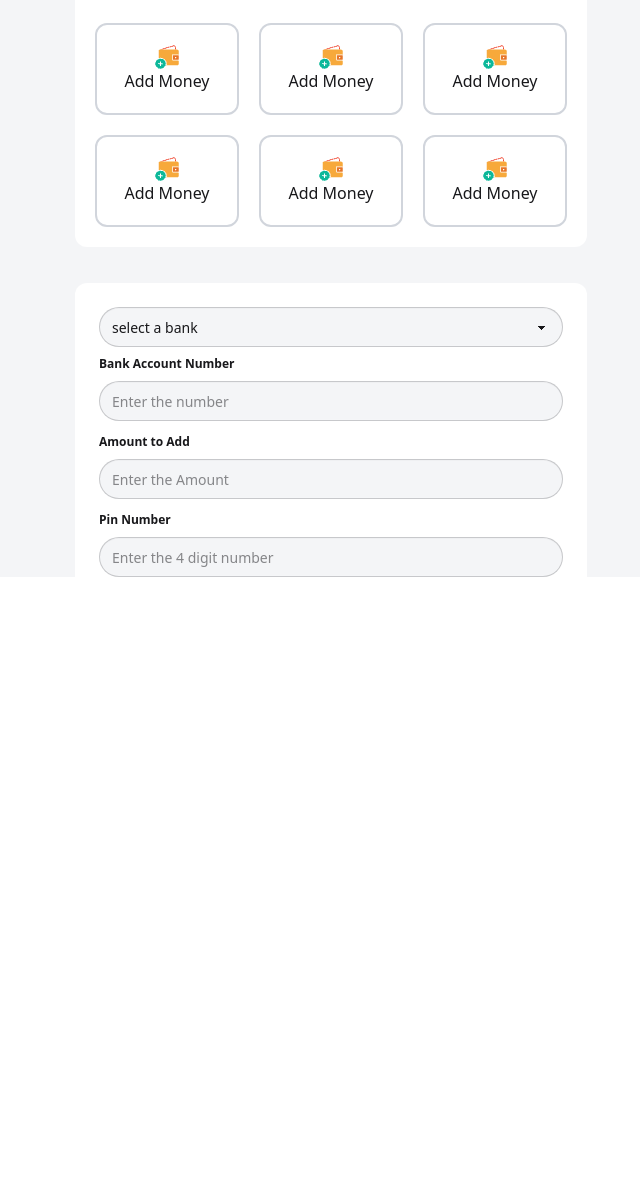
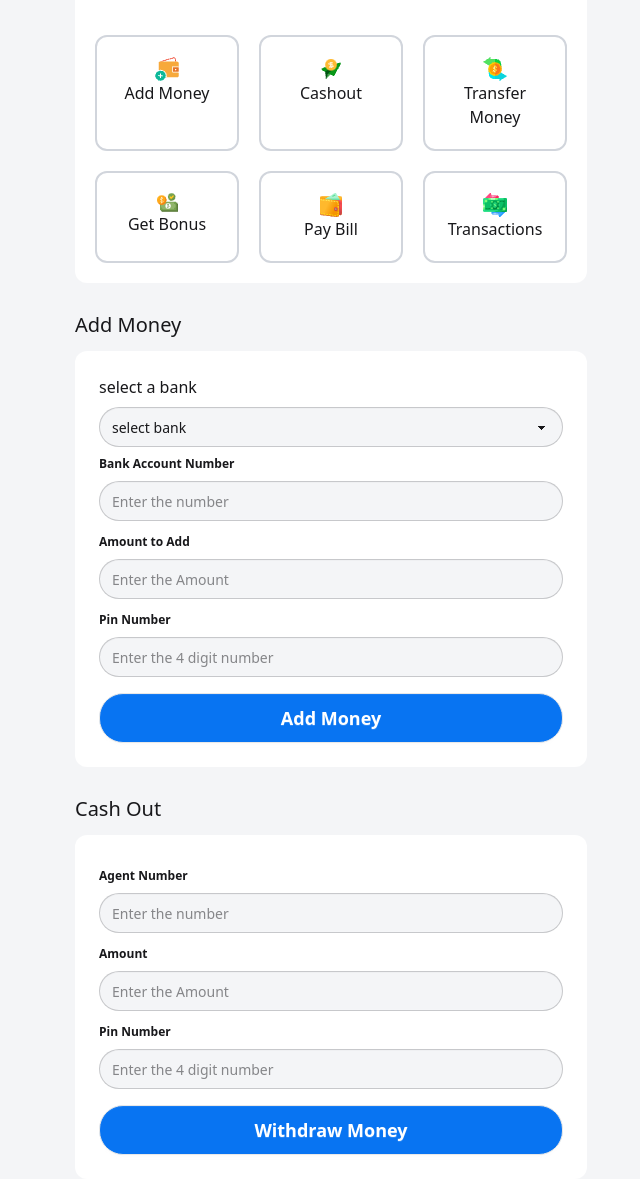
Before and after one commit to jowal-islam/payoo, a plain HTML site: page home.html in a window 1280 px wide. Shown: the part 223-1402 px from the top of the page, without its empty margins (309-949 px from the left). Before the commit the page ends 828 px from the top, so only its background shows below. Drawn offline with nearby package versions, Linux system fonts and the light colour scheme.

Commit message:
add money cashout

```diff
--- a/home.html
+++ b/home.html
@@ -14,8 +14,9 @@
     <!-- tailwind css -->
     <script src="https://cdn.jsdelivr.net/npm/@tailwindcss/browser@4"></script>
   </head>
-  <body class="bg-[#F4F5F7] h-[100vh]">
+  <body class="bg-[#F4F5F7]  pt-3">
     <div class="max-w-lg mx-auto bg-white rounded-b-xl">
+      <!-- heading section -->
       <div
         class="flex justify-between items-center border-b-2 border-gray-500 p-3"
       >
@@ -30,12 +31,14 @@
           <button class="btn text-[#08080880]">logout</button>
         </div>
       </div>
+      <!-- wellcome section -->
       <div class="mt300 p-5">
         <h1 class="font-semibold">wellcome to payoo</h1>
         <p class="text-[#08080880]">
           Lorem ipsum dolor sit amet consectetur adipisicing elit. Porro, eos.
         </p>
       </div>
+      <!-- card secton -->
       <div class="min-h-[200px] grid grid-cols-3 gap-5 mt-10 p-5">
         <div class="border-2 border-gray-300 text-center p-5 rounded-xl">
           <img src="./assets/wallet1.png" alt="" class="mx-auto" />
@@ -43,35 +46,40 @@
         </div>
 
         <div class="border-2 border-gray-300 text-center p-5 rounded-xl">
-          <img src="./assets/wallet1.png" alt="" class="mx-auto" />
-          <h1>Add Money</h1>
+          <img src="./assets/send1.png" alt="" class="mx-auto" />
+          <h1>Cashout</h1>
         </div>
         <div class="border-2 border-gray-300 text-center p-5 rounded-xl">
-          <img src="./assets/wallet1.png" alt="" class="mx-auto" />
-          <h1>Add Money</h1>
+          <img src="./assets/money1.png" alt="" class="mx-auto" />
+          <h1>Transfer Money</h1>
         </div>
         <div class="border-2 border-gray-300 text-center p-5 rounded-xl">
-          <img src="./assets/wallet1.png" alt="" class="mx-auto" />
-          <h1>Add Money</h1>
+          <img src="./assets/bonus1.png" alt="" class="mx-auto" />
+          <h1>Get Bonus</h1>
         </div>
         <div class="border-2 border-gray-300 text-center p-5 rounded-xl">
-          <img src="./assets/wallet1.png" alt="" class="mx-auto" />
-          <h1>Add Money</h1>
+          <img src="./assets/purse1.png" alt="" class="mx-auto" />
+          <h1>Pay Bill</h1>
         </div>
         <div class="border-2 border-gray-300 text-center p-5 rounded-xl">
-          <img src="./assets/wallet1.png" alt="" class="mx-auto" />
-          <h1>Add Money</h1>
+          <img src="./assets/transaction1.png" alt="" class="mx-auto" />
+          <h1>Transactions</h1>
         </div>
       </div>
+      <!-- card  section end -->
     </div>
 
-    <div class="max-w-lg mx-auto bg-white mt-9 rounded-xl p-6">
+    <!-- form section Add money-->
     <div>
-        <select class="select w-full rounded-3xl bg-[#F4F5F7]">
-          <option disabled selected>select a bank</option>
-          <option>sonali bank</option>
-          <option>hdmi</option>
-          <option>chishi</option>
+      <h1 class="max-w-lg mx-auto mt-7 text-xl">Add Money</h1>
+      <div class="max-w-lg mx-auto bg-white mt-3 rounded-xl p-6">
+        <div>
+          <h3>select a bank</h3>
+          <select class="select w-full rounded-3xl bg-[#F4F5F7] mt-2">
+            <option disabled selected>select bank</option>
+            <option>sonali</option>
+            <option>pobali</option>
+            <option>ashiya</option>
           </select>
         </div>
         <div>
@@ -104,6 +112,57 @@
             />
           </fieldset>
         </div>
+        <button
+          class="btn w-full rounded-3xl mt-3 bg-[#0874F2] p-6 text-white text-lg"
+        >
+          Add Money
+        </button>
       </div>
+    </div>
+    <!-- form section end Add money-->
+
+    <!-- form section  cash out-->
+    <div>
+      <h1 class="max-w-lg mx-auto mt-7 text-xl">Cash Out</h1>
+      <div class="max-w-lg mx-auto bg-white mt-3 rounded-xl p-6">
+
+        <div>
+          <fieldset class="fieldset">
+            <legend class="fieldset-legend">Agent Number</legend>
+            <input
+              type="text"
+              class="input w-full rounded-3xl bg-[#F4F5F7]"
+              placeholder="Enter the number"
+            />
+          </fieldset>
+        </div>
+        <div>
+          <fieldset class="fieldset">
+            <legend class="fieldset-legend">Amount</legend>
+            <input
+              type="text"
+              class="input w-full rounded-3xl bg-[#F4F5F7]"
+              placeholder="Enter the Amount"
+            />
+          </fieldset>
+        </div>
+        <div>
+          <fieldset class="fieldset">
+            <legend class="fieldset-legend">Pin Number</legend>
+            <input
+              type="text"
+              class="input w-full rounded-3xl bg-[#F4F5F7]"
+              placeholder="Enter the 4 digit number"
+            />
+          </fieldset>
+        </div>
+        <button
+          class="btn w-full rounded-3xl mt-3 bg-[#0874F2] p-6 text-white text-lg"
+        >
+          Withdraw Money
+        </button>
+      </div>
+    </div>
+    <!-- form section  end cash out-->
   </body>
 </html>
```
Lines whose indentation alone changed are shown as unchanged.
